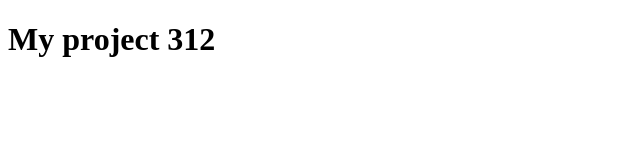
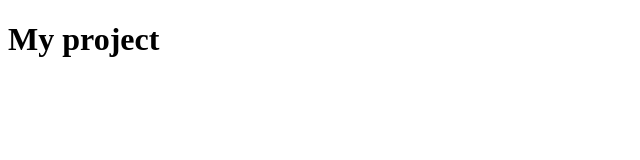
Before and after one commit to b0hdan1/my-project, a plain HTML site: page index.html in a window 1280 px wide. Shown: the full height of the page, 0-640 px from the left. Drawn offline with Linux system fonts and the light colour scheme.

Commit message:
title was changed

```diff
--- a/index.html
+++ b/index.html
@@ -6,6 +6,6 @@
   <title>My project</title>
 </head>
 <body>
-  <h1>My project 312</h1>
+  <h1>My project</h1>
 </body>
 </html>
```
